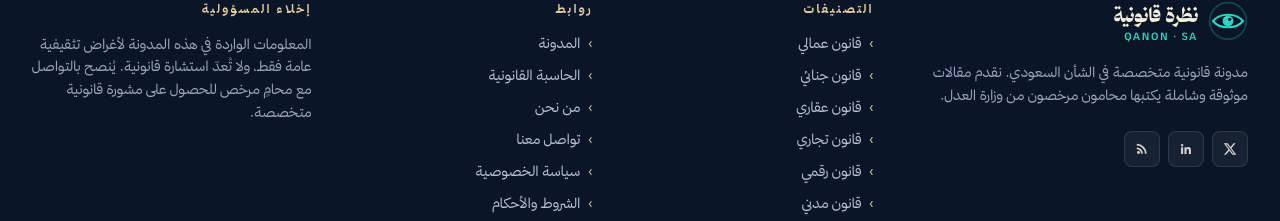
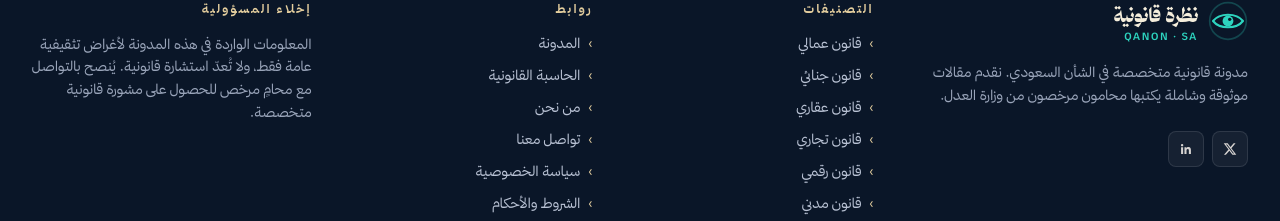
Before and after one commit to goldpricesa/qanon-sa, a Next.js app: page / in a window 1280 px wide. Shown: the part 2155-2376 px from the top of the page. Built offline with nearby package versions, Linux system fonts and the light colour scheme.

Commit message:
chore(footer): remove RSS social icon

```diff
--- a/src/components/layout/Footer.tsx
+++ b/src/components/layout/Footer.tsx
@@ -33,7 +33,6 @@ export default function Footer() {
               {[
                 { name: 'twitter', href: 'https://twitter.com/qanon_sa' },
                 { name: 'linkedin', href: 'https://linkedin.com' },
-                { name: 'rss', href: '/feed.xml' },
               ].map((s) => (
                 <a
                   key={s.name}
@@ -52,12 +51,6 @@ export default function Footer() {
                   {s.name === 'linkedin' && (
                     <svg width="14" height="14" viewBox="0 0 24 24" fill="currentColor">
                       <path d="M20.447 20.452h-3.554v-5.569c0-1.328-.027-3.037-1.852-3.037-1.853 0-2.136 1.445-2.136 2.939v5.667H9.351V9h3.414v1.561h.046c.477-.9 1.637-1.85 3.37-1.85 3.601 0 4.267 2.37 4.267 5.455v6.286zM5.337 7.433a2.062 2.062 0 01-2.063-2.065 2.064 2.064 0 112.063 2.065zm1.782 13.019H3.555V9h3.564v11.452z" />
-                    </svg>
-                  )}
-                  {s.name === 'rss' && (
-                    <svg width="14" height="14" viewBox="0 0 24 24" fill="currentColor">
-                      <circle cx="6" cy="18" r="2.5" />
-                      <path d="M3 9.5a10.5 10.5 0 0 1 10.5 10.5h-3A7.5 7.5 0 0 0 3 12.5zM3 3a17 17 0 0 1 17 17h-3A14 14 0 0 0 3 6z" />
                     </svg>
                   )}
                 </a>
```
